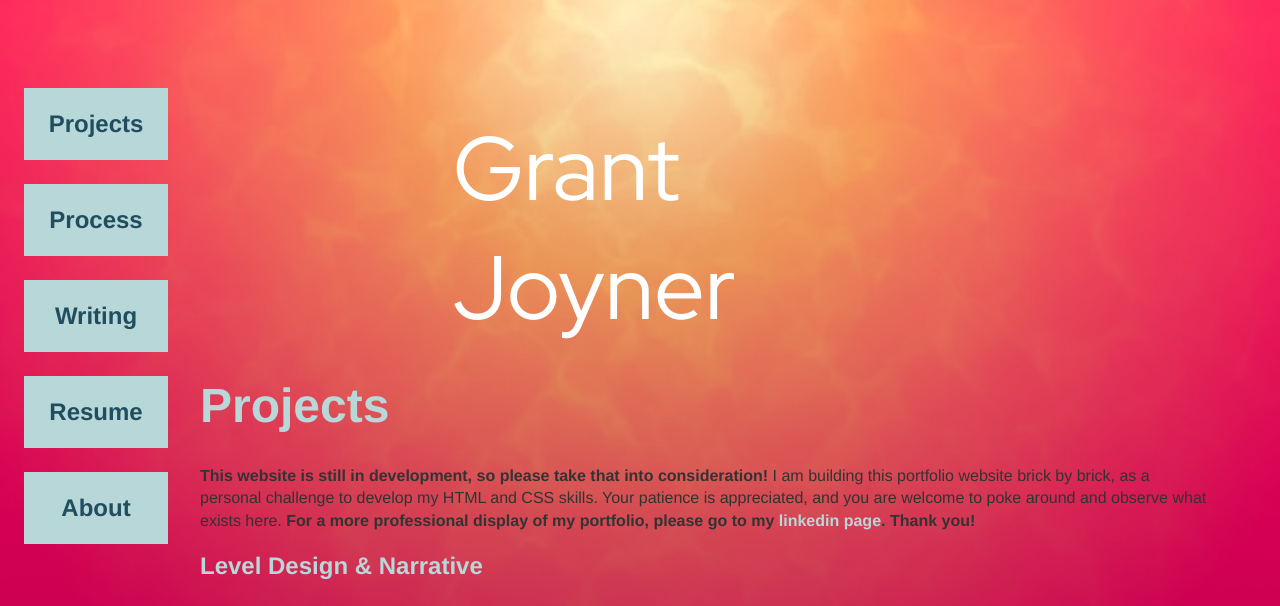
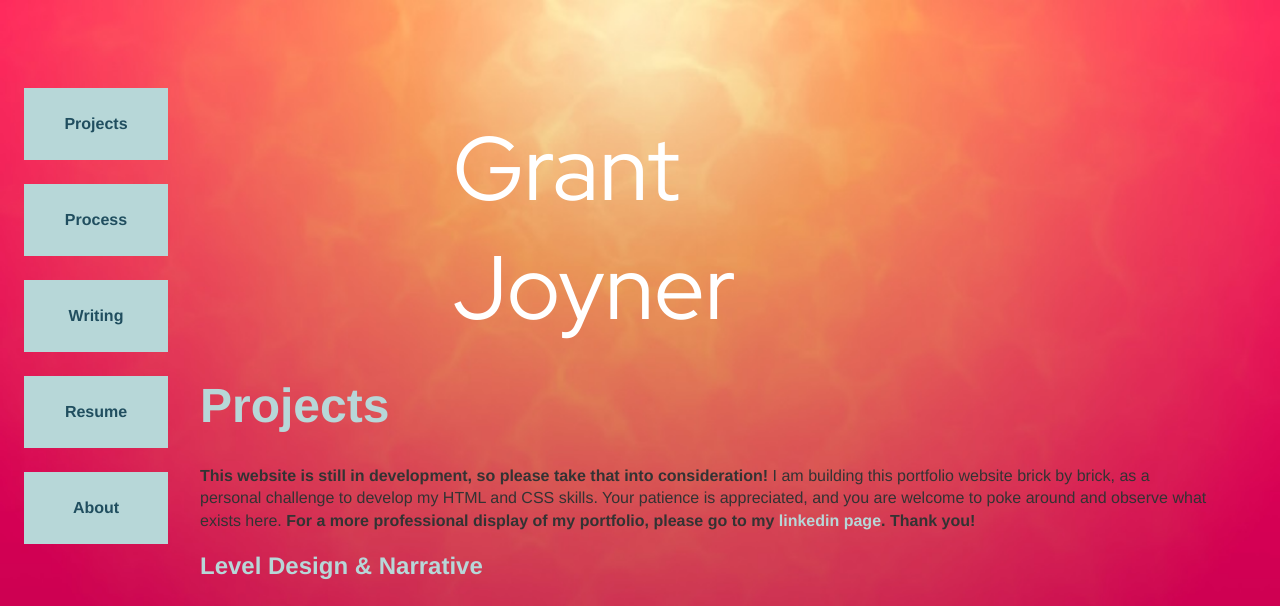
Before and after one commit to digigrant/digigrant.github.io, a Jekyll site: the page built from index.html, in a window 1280 px wide. Shown: the top 606 px of the page. Built offline with Jekyll 4.4.1, drawn with Linux system fonts in a browser that asks for light colours.

Commit message:
Update _fonts.scss

```diff
--- a/_sass/_fonts.scss
+++ b/_sass/_fonts.scss
@@ -41,6 +41,14 @@
     {
         text-decoration: underline;
     }
+
+    .logo
+    {
+        &:hover
+        {
+            text-decoration: none;
+        }
+    }
 }
 
 header
@@ -67,7 +75,6 @@
 .buttonNav
 {
     color: $color3;
-    font-size: 1.5em;
 
     &:hover
     {
```
